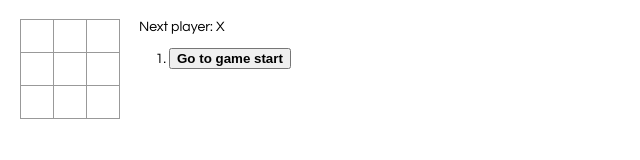
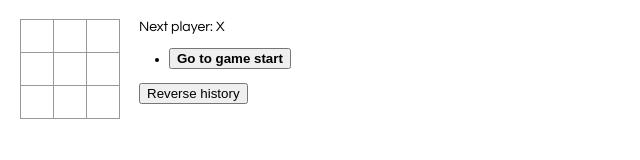
Before and after one commit to software2015/tic_tac_toe, a React app: page / in a window 1280 px wide. Shown: the whole page, without its empty margins (0-640 px from the left). Built offline with nearby package versions, Linux system fonts and the light colour scheme.

Commit message:
Additional tasks

```diff
--- a/src/index.css
+++ b/src/index.css
@@ -52,3 +52,8 @@ ol, ul {
 .game-info {
   margin-left: 20px;
 }
+
+.highlight{
+  color: red;
+  border: 2px solid red;
+}
--- a/src/index.js
+++ b/src/index.js
@@ -4,7 +4,7 @@ import './index.css';
 
 function Square(props) {
   return (
-    <button className="square" onClick={props.onClick}>
+    <button className={(props.winner_row != null && props.winner_row.includes(props.square_id)) ? "square highlight" : "square"} onClick={props.onClick}>
       {props.value}
     </button>
   );
@@ -14,6 +14,8 @@ class Board extends React.Component {
   renderSquare(i) {
     return (
       <Square
+        square_id={i}
+        winner_row={this.props.winner_row}
         value={this.props.squares[i]}
         onClick={() => this.props.onClick(i)}
       />
@@ -38,7 +40,6 @@ class Board extends React.Component {
     return rows;
   }
 
-
   render() {
     return (
       <div>
@@ -58,7 +59,8 @@ class Game extends React.Component {
         boxNumber: null, //For tracking the position of the input
       }],
       xIsNext: true,
-      stepNumber: 0
+      stepNumber: 0,
+      historyReverse: false
     };
   }
 
@@ -87,10 +89,19 @@ class Game extends React.Component {
     })
   }
 
+  reverseHistory(){
+    this.setState({
+      historyReverse: !this.state.historyReverse
+    })
+  }
+
   render() {
-    const history = this.state.history;
+    const max_moves = 9
+    const history = this.state.history
     const current = history[this.state.stepNumber];
-    const winner = calculateWinner(current.squares);
+    const winner_info = calculateWinner(current.squares)
+    const winner = winner_info ? winner_info.winner : null
+    const winner_row = winner_info ? winner_info.winner_row : null
 
     const moves = history.map((step, move) => {
       const desc = move ?
@@ -103,9 +114,13 @@ class Game extends React.Component {
       );
     });
 
+    var moves_ordered = this.state.historyReverse ? moves.reverse() : moves
+
     let status;
     if (winner) {
       status = 'Winner: ' + winner;
+    } else if (this.state.stepNumber == max_moves){
+      status = 'Draw';
     } else {
       status = 'Next player: ' + (this.state.xIsNext ? 'X' : 'O');
     }
@@ -114,13 +129,15 @@ class Game extends React.Component {
       <div className="game">
         <div className="game-board">
           <Board
+            winner_row={winner_row}
             squares={current.squares}
             onClick={(i) => this.handleClick(i)}
           />
         </div>
         <div className="game-info">
           <div>{status}</div>
-          <ol>{moves}</ol>
+          <ul>{moves_ordered}</ul>
+          <button onClick={() => this.reverseHistory()}>Reverse history</button>
         </div>
       </div>
     );
@@ -158,7 +175,7 @@ function calculateWinner(squares) {
   for (let i = 0; i < lines.length; i++) {
     const [a, b, c] = lines[i];
     if (squares[a] && squares[a] === squares[b] && squares[a] === squares[c]) {
-      return squares[a];
+      return {winner: squares[a], winner_row: [a,b,c]};
     }
   }
   return null;
```
